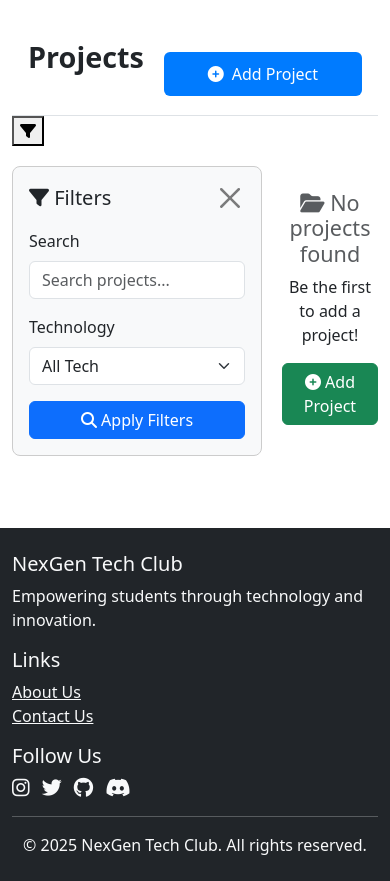
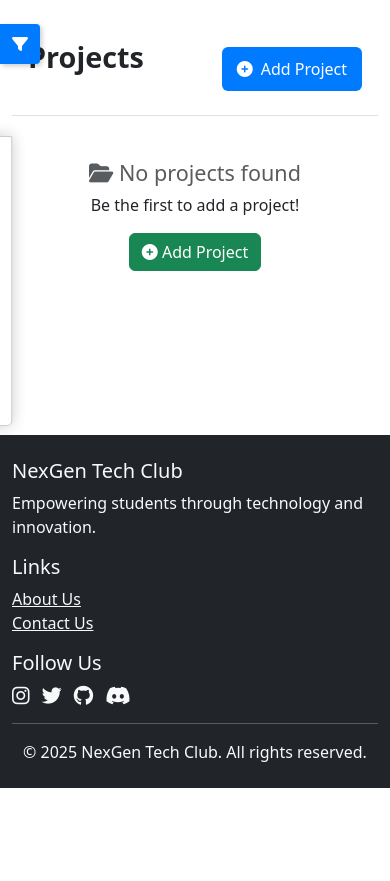
Before and after one commit to nexgenclub/nxgen-website, a Django app: page /projects/ in a window 390 px wide. Shown: the part 56-937 px from the top of the page. After the commit the page ends 844 px from the top, so only its background shows below. Run offline with Django 4.2, Linux system fonts and the light colour scheme; data that the repository does not hold is empty.

Commit message:
Implement responsive filter sidebar with toggle functionality and overlay

```diff
--- a/static/css/projects/project_home.css
+++ b/static/css/projects/project_home.css
@@ -33,16 +33,6 @@
     background-color: #0056b3;
     transform: scale(1.05);
 }
-
-/* Responsive Adjustments */
-@media (max-width: 768px) {
-    .btn-add-project {
-        margin-top: 10px;
-        width: 100%;
-        justify-content: center;
-    }
-}
-
 .card {
     height: 100%;
     display: flex;
@@ -103,3 +93,85 @@
 .filter-sidebar {
     max-height: fit-content;
 }
+
+/* Responsive Filter Sidebar */
+.filter-sidebar {
+    width: 250px;
+    transition: all 0.3s ease;
+}
+
+/* Filter toggle button */
+.filter-toggle {
+    display: none;
+}
+
+/* Media query for smaller screens */
+@media (max-width: 768px) {
+
+    /* Keep the main layout in row direction */
+    .d-flex[style="margin-top: 20px;"] {
+        position: relative;
+        /* Make parent relative for absolute positioning */
+    }
+
+    /* Position the sidebar as an overlay */
+    .filter-sidebar {
+        position: absolute;
+        top: 0;
+        left: 0;
+        width: 80%;
+        /* Take 80% of the screen width */
+        max-width: 300px;
+        height: auto;
+        background-color: white;
+        z-index: 1000;
+        /* Place above other content */
+        box-shadow: 0 0 15px rgba(0, 0, 0, 0.2);
+        border-radius: 0 0 5px 0;
+        transform: translateX(-100%);
+        /* Hide off-screen by default */
+        transition: transform 0.3s ease;
+    }
+
+    /* Show sidebar when active */
+    .filter-sidebar.active {
+        transform: translateX(0);
+    }
+
+    /* Position the toggle button */
+    .filter-toggle {
+        display: block;
+        position: fixed;
+        top: 80px;
+        /* Adjust based on your header height */
+        left: 0;
+        z-index: 1001;
+        padding: 8px 12px;
+        background-color: #007bff;
+        color: white;
+        border: none;
+        border-radius: 0 4px 4px 0;
+        box-shadow: 2px 2px 5px rgba(0, 0, 0, 0.2);
+    }
+
+    /* Projects container takes full width */
+    .projects-container {
+        width: 100%;
+    }
+
+    /* Add overlay background when filter is shown */
+    .filter-overlay {
+        display: none;
+        position: fixed;
+        top: 0;
+        left: 0;
+        right: 0;
+        bottom: 0;
+        background-color: rgba(0, 0, 0, 0.5);
+        z-index: 999;
+    }
+
+    .filter-overlay.active {
+        display: block;
+    }
+}
```
